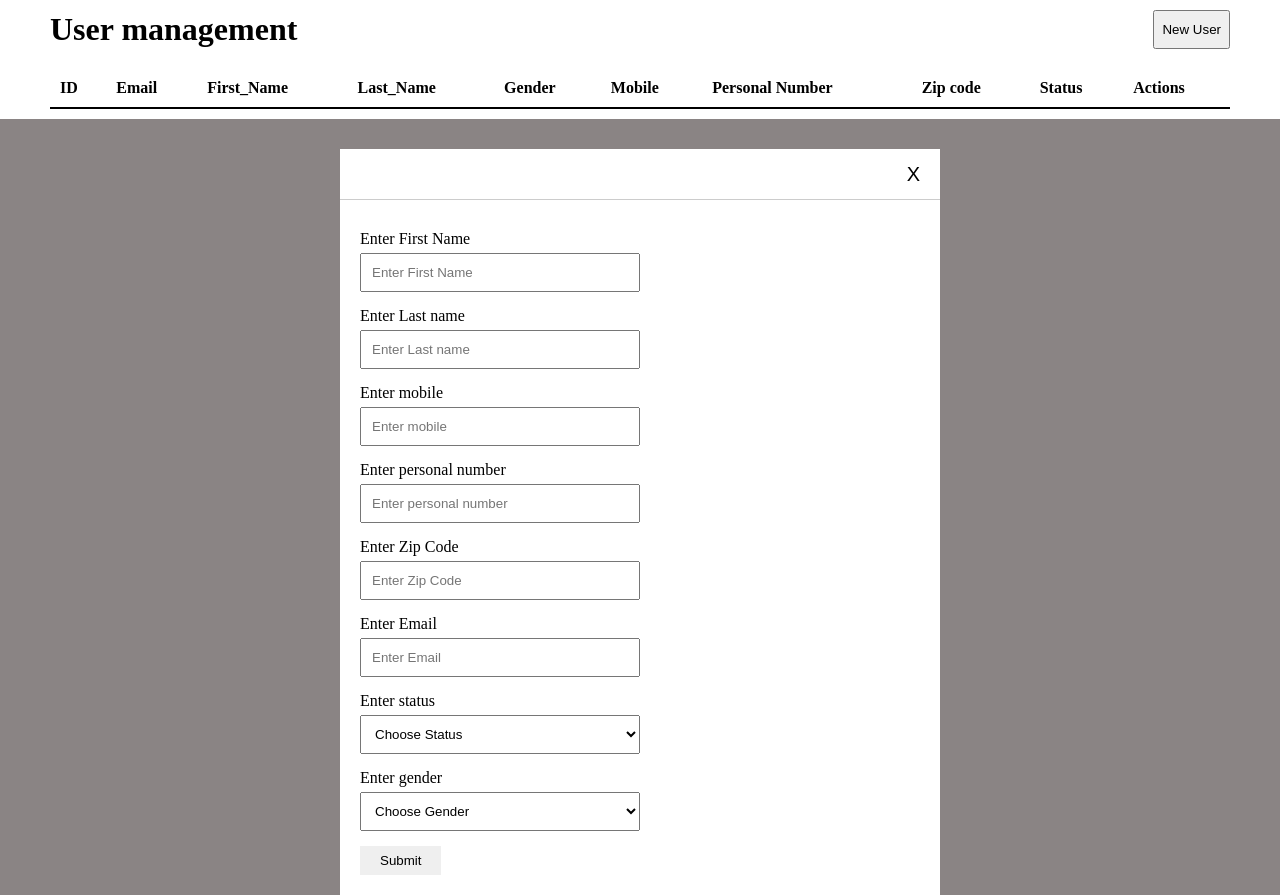
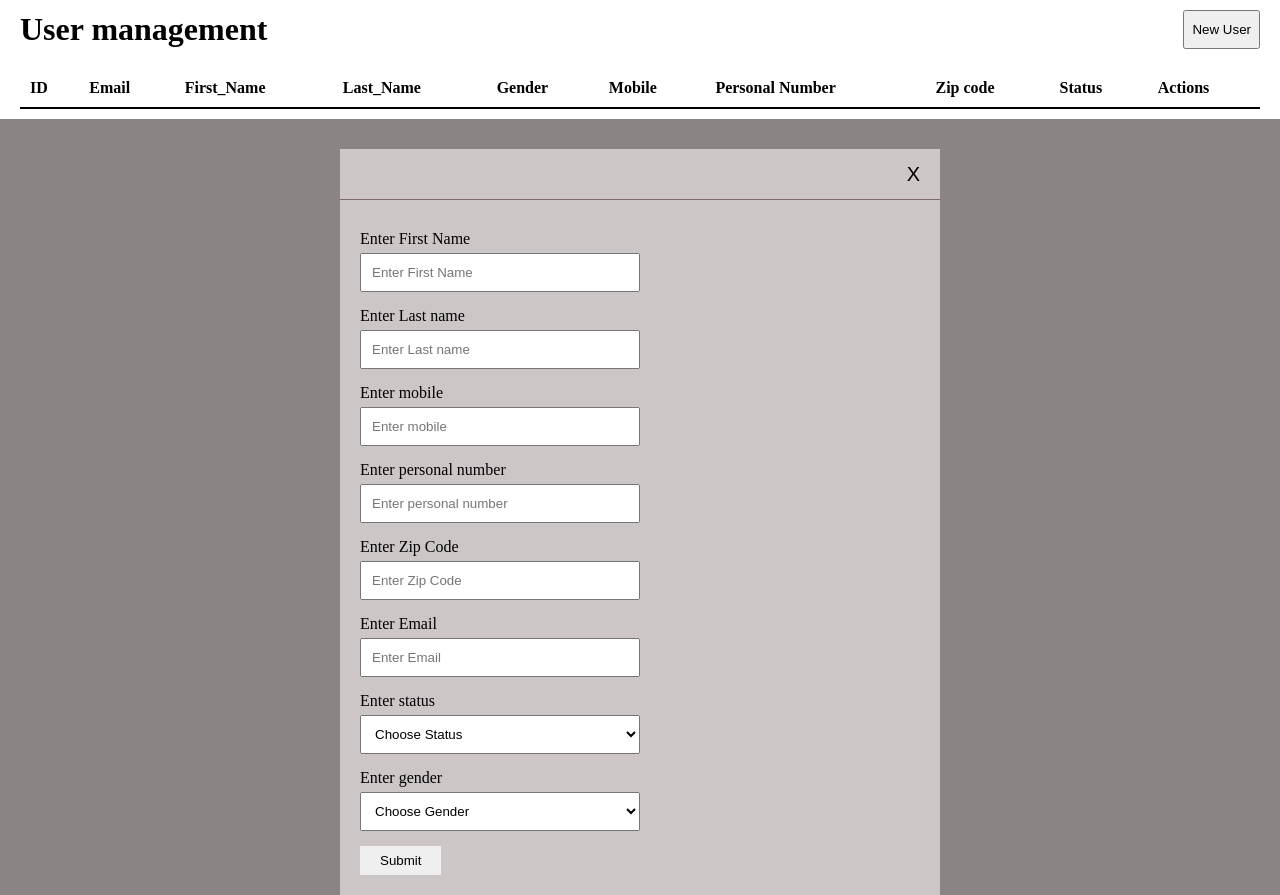
Before and after one commit to mariamibarba/lesson-20, a plain HTML site: page index.html in a window 1280 px wide. Both pictures are taken after a click on the button "New User". Drawn offline with Linux system fonts and the light colour scheme; no server answers.

Commit message:
change css

```diff
--- a/style.css
+++ b/style.css
@@ -10,7 +10,7 @@ button {
 
 
 .container {
-    max-width: 1200px;
+    max-width: 1260px;
     margin: 0 auto;
     padding: 10px;
 }
@@ -25,7 +25,7 @@ button {
 .newuser_btn{
   padding: 10px 7px;
 }
-
+/* tables */
 
 .table {
     width: 100%;
@@ -70,7 +70,7 @@ button {
 .modal_content{
     position: relative;
     max-width: 600px;
-    background-color: #fff;
+    background-color: rgba(215, 209, 209, 0.874);
     margin: 0 auto;
     padding: 50px 0 0;
 }
@@ -87,7 +87,7 @@ button {
 
 .modal_form{
     padding: 30px 20px 20px;
-    border-top: 1px solid #ccc
+    border-top: 1px solid rgb(125, 105, 105)
 }
 
 .form-field{
```
